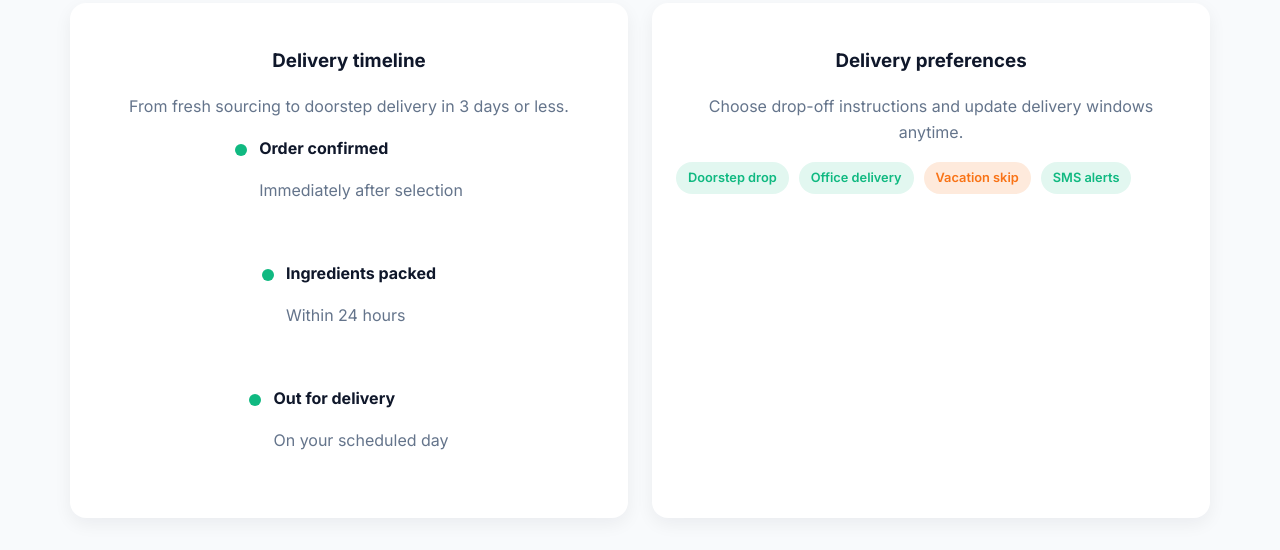
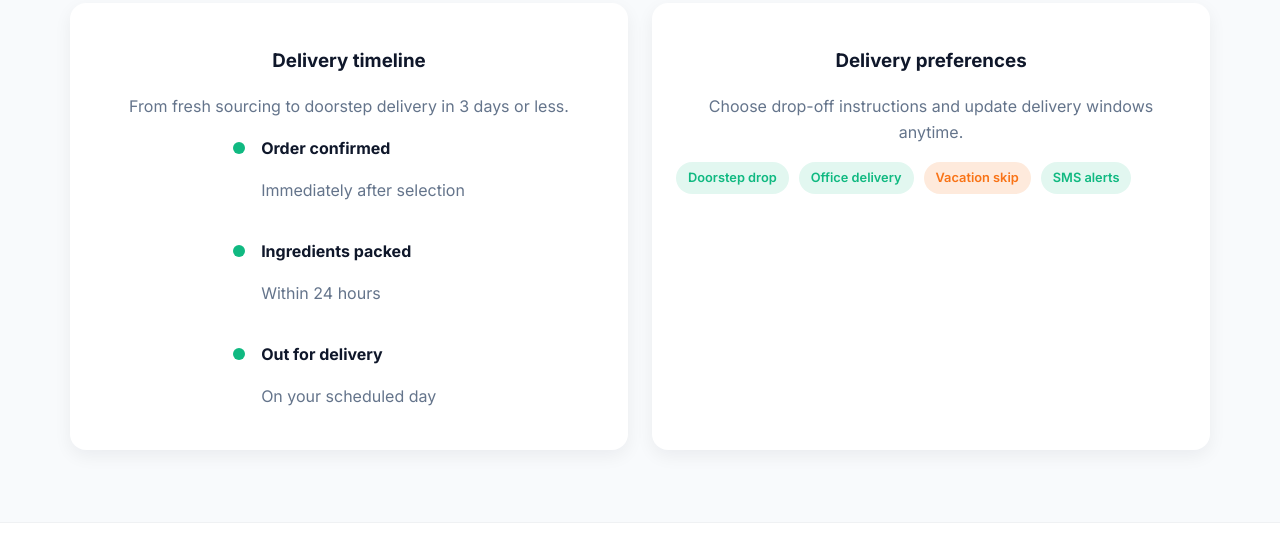
Before and after one commit to suriya664/mea-, a plain HTML site: page services.html in a window 1280 px wide. Shown: the part 2040-2590 px from the top of the page. Drawn offline with Linux system fonts and the light colour scheme.

Commit message:
11th march

```diff
--- a/styles.css
+++ b/styles.css
@@ -1504,19 +1504,18 @@ body.dark-theme.blog-page .card.card-image .btn {
 
 /* Center delivery timeline section */
 .timeline {
-  text-align: center;
+  display: flex !important;
+  flex-direction: column;
+  gap: 20px;
+  max-width: fit-content;
+  margin: 0 auto;
+  text-align: left;
 }
 
 .timeline-item {
   display: flex;
-  align-items: center;
-  justify-content: center;
+  align-items: flex-start;
   gap: 16px;
-  margin-bottom: 24px;
-  text-align: left;
-}
-
-.timeline-item>div {
   text-align: left;
 }
 
@@ -1526,6 +1525,7 @@ body.dark-theme.blog-page .card.card-image .btn {
   background: var(--fresh-green);
   border-radius: 50%;
   flex-shrink: 0;
+  margin-top: 6px;
 }
 
 .btn-primary {
@@ -2197,24 +2197,6 @@ body.dark-theme.blog-page .card.card-image .btn {
   box-shadow: var(--shadow-soft);
 }
 
-.timeline {
-  display: grid;
-  gap: 18px;
-}
-
-.timeline-item {
-  display: flex;
-  align-items: flex-start;
-  gap: 12px;
-}
-
-.timeline-dot {
-  width: 12px;
-  height: 12px;
-  border-radius: 50%;
-  margin-top: 8px;
-  background: var(--fresh-green);
-}
 
 .dashboard {
   min-height: 100vh;
```
